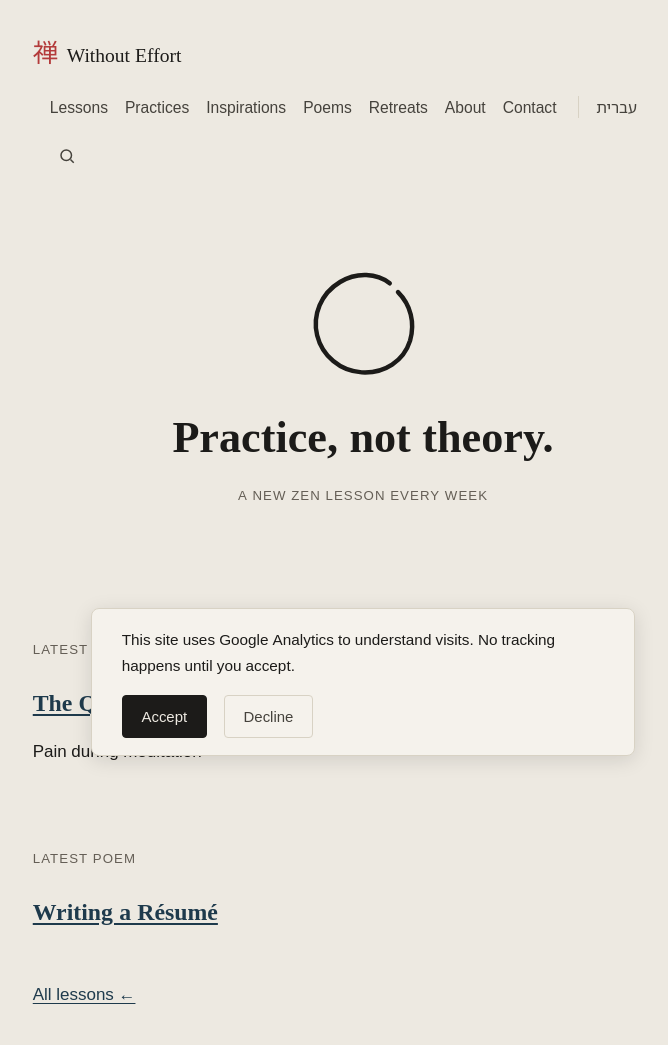
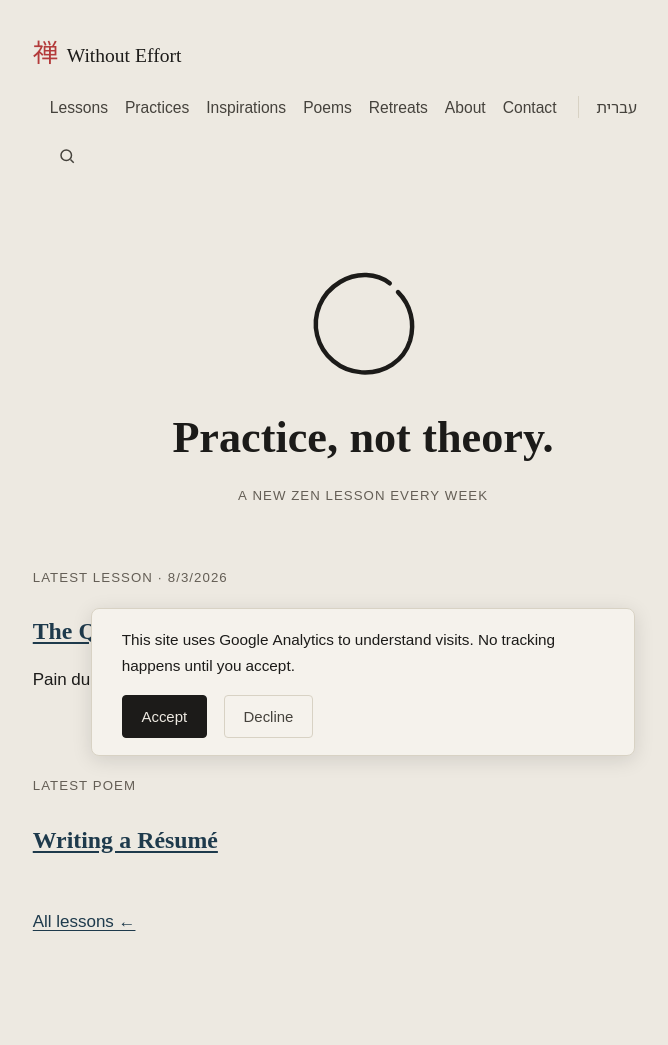
Before and after one commit to matanbrown/my-zen-webiste, an Astro site: page /en in a window 1280 px wide. Shown: the part 27-1072 px from the top of the page, without its empty margins (277-945 px from the left). Built offline with nearby package versions, Linux system fonts and the light colour scheme; Astro itself is replaced by a stand-in of ours.

Commit message:
עמוד בית: תיקון רווח כפול (padding + margin) בין ה-hero לתוכן שמתחתיו

```diff
--- a/src/pages/en/index.astro
+++ b/src/pages/en/index.astro
@@ -54,7 +54,7 @@ const latestPoem = poems[0];
 
 <style>
   .hero {
-    padding-block: var(--space-3) var(--space-4);
+    padding-block: var(--space-3) 0;
     display: flex;
     flex-direction: column;
     align-items: center;
@@ -69,7 +69,7 @@ const latestPoem = poems[0];
     display: flex;
     flex-direction: column;
     gap: var(--space-4);
-    margin-top: var(--space-4);
+    margin-top: var(--space-3);
   }
   .latest-item h2 {
     margin-top: var(--space-1);
--- a/src/pages/index.astro
+++ b/src/pages/index.astro
@@ -54,7 +54,7 @@ const latestPoem = poems[0];
 
 <style>
   .hero {
-    padding-block: var(--space-3) var(--space-4);
+    padding-block: var(--space-3) 0;
     display: flex;
     flex-direction: column;
     align-items: center;
@@ -69,7 +69,7 @@ const latestPoem = poems[0];
     display: flex;
     flex-direction: column;
     gap: var(--space-4);
-    margin-top: var(--space-4);
+    margin-top: var(--space-3);
   }
   .latest-item h2 {
     margin-top: var(--space-1);
```
